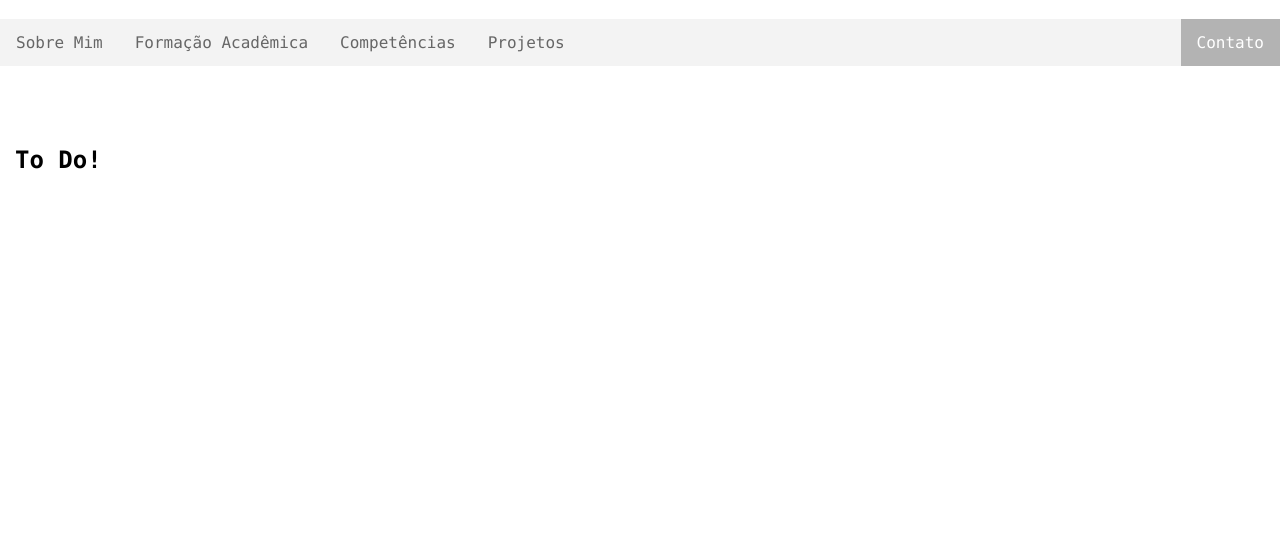
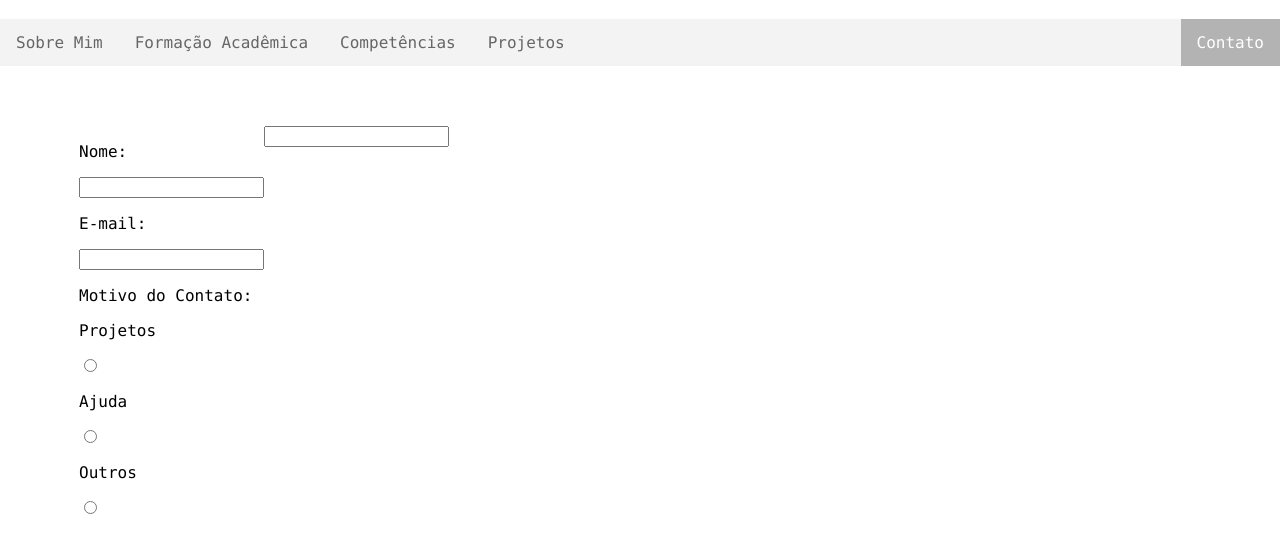
Before and after one commit to murilorcm/About-Me, a plain HTML site: page contato.html in a window 1280 px wide. Shown: the part 62-614 px from the top of the page. Drawn offline with Linux system fonts and the light colour scheme.

Commit message:
Criando formulário de contato.

```diff
--- a/contato.html
+++ b/contato.html
@@ -24,8 +24,24 @@
 			</header>
 			<section class="conteudo">
 				<article>
-					<h2>To Do!</h1>
-
+					<form>
+						<p>Nome:</p>
+						<input type="text" name="nome">
+						<p>E-mail:</p>
+						<input type="" name="email">
+						<span>
+							<p>Motivo do Contato:</p>
+							<p>Projetos</p>
+							<input type="radio" name="Projetos">
+							<p>Ajuda</p>
+							<input type="radio" name="Ajuda">
+							<p>Outros</p>
+							<input type="radio" name="Outros">
+ 						</span>
+					</form>
+					<form>
+						<input type="text" name="conteudo">
+					</form>
 				</article>
 			</section>
 			<footer class="footer">
--- a/css/estilo.css
+++ b/css/estilo.css
@@ -59,7 +59,7 @@ h1 {
 
 /*	padding: 60px 15px 50px 15px;*/
 .conteudo {
-	width: 100%;
+	width: 90%;
 	margin: auto;
 	min-height: 500px;
 
@@ -74,3 +74,10 @@ article {
 	border: 1px 0px 1px 0px solid #e7e7e7;
     background-color: #f3f3f3;
 }
+
+
+/* TESTEEEE */
+
+form {
+	float: left;
+}
```
Also changed, not shown: index.html (+1 -1 lines).
